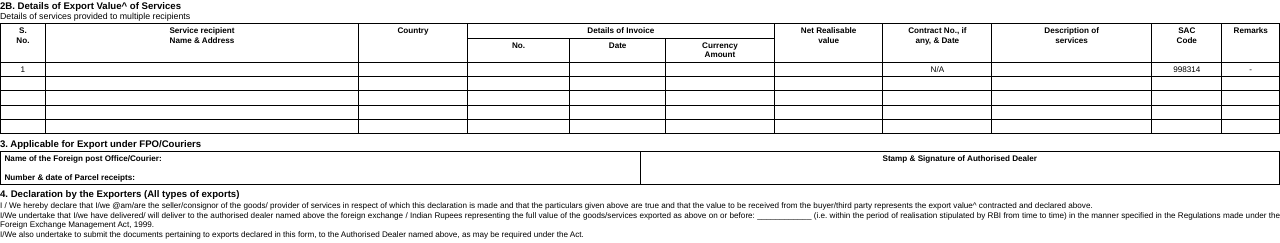
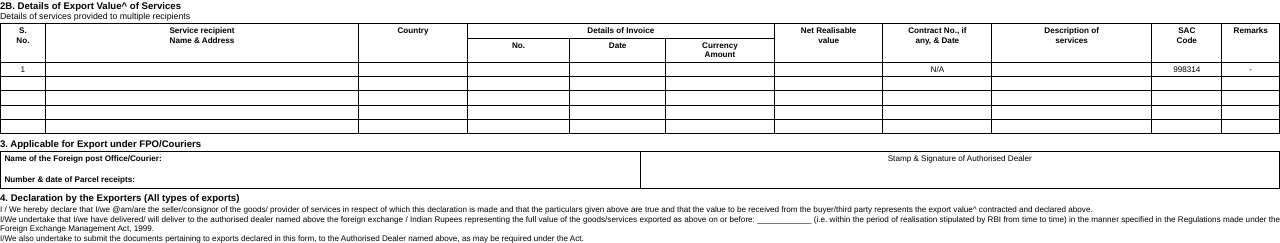
Before and after one commit to MintoThomasP/crm_backend, a Django app: template app_sale/templates/export_declaration_form.html in a window 1280 px wide. Shown: the part 618-861 px from the top of the page. Run offline with Django 4.2, Linux system fonts and the light colour scheme; the template is opened without the code that fills it, so the values that code supplies are empty.

Commit message:
Update company seal image and standardize Section 3 font sizes

```diff
--- a/app_sale/templates/export_declaration_form.html
+++ b/app_sale/templates/export_declaration_form.html
@@ -425,12 +425,12 @@
 <div class="section-heading" style="margin-top: 3px;">3. Applicable for Export under FPO/Couriers</div>
 <table class="form-table" style="margin-bottom: 3px;">
     <tr>
-        <td style="width: 50%; height: 28px;">
+        <td style="width: 50%; height: 32px; vertical-align: top; font-size: 6.1pt; line-height: 1.25;">
             <b>Name of the Foreign post Office/Courier:</b><br><br>
             <b>Number &amp; date of Parcel receipts:</b>
         </td>
-        <td style="width: 50%; text-align: center; vertical-align: top;">
-            <b>Stamp &amp; Signature of Authorised Dealer</b>
+        <td style="width: 50%; text-align: center; vertical-align: top; font-size: 6.1pt; font-weight: normal; line-height: 1.25;">
+            Stamp &amp; Signature of Authorised Dealer
         </td>
     </tr>
 </table>
```
Also changed, not shown: static/images/company_seal_round.jpg.
